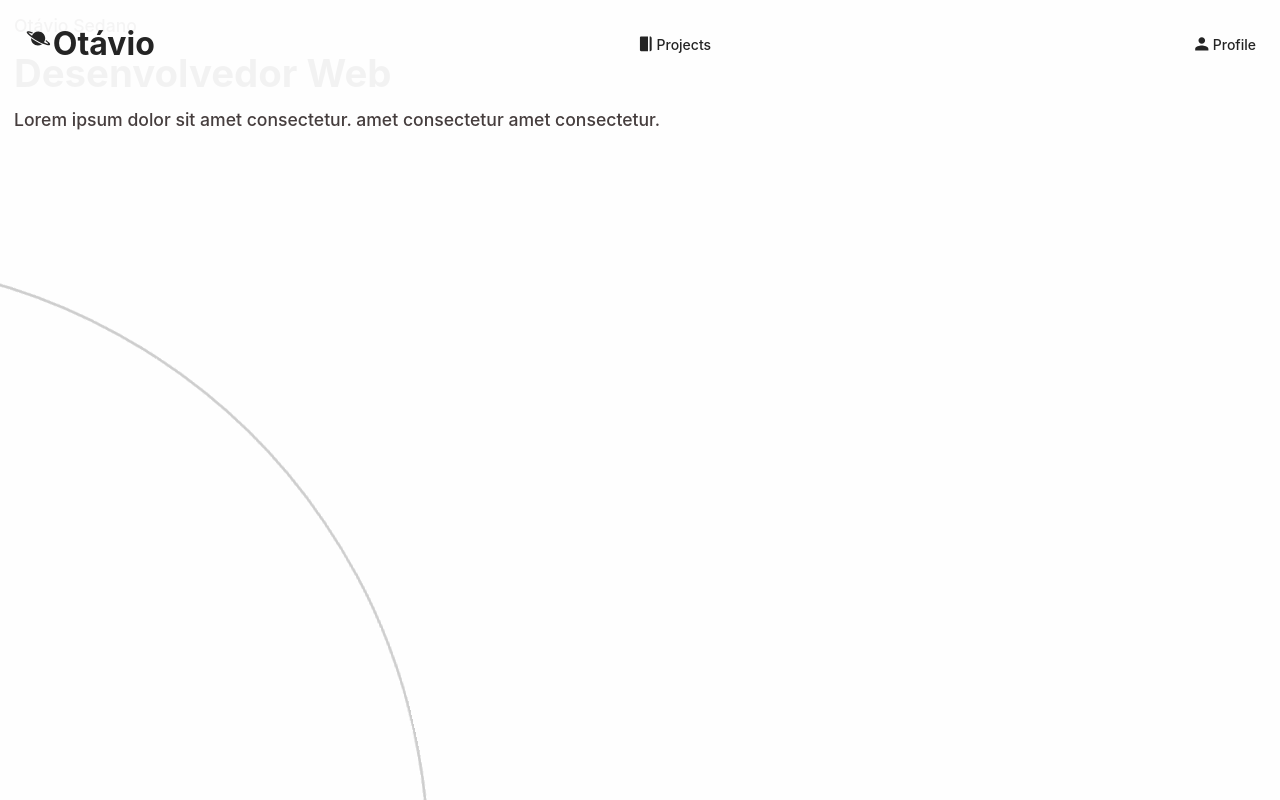
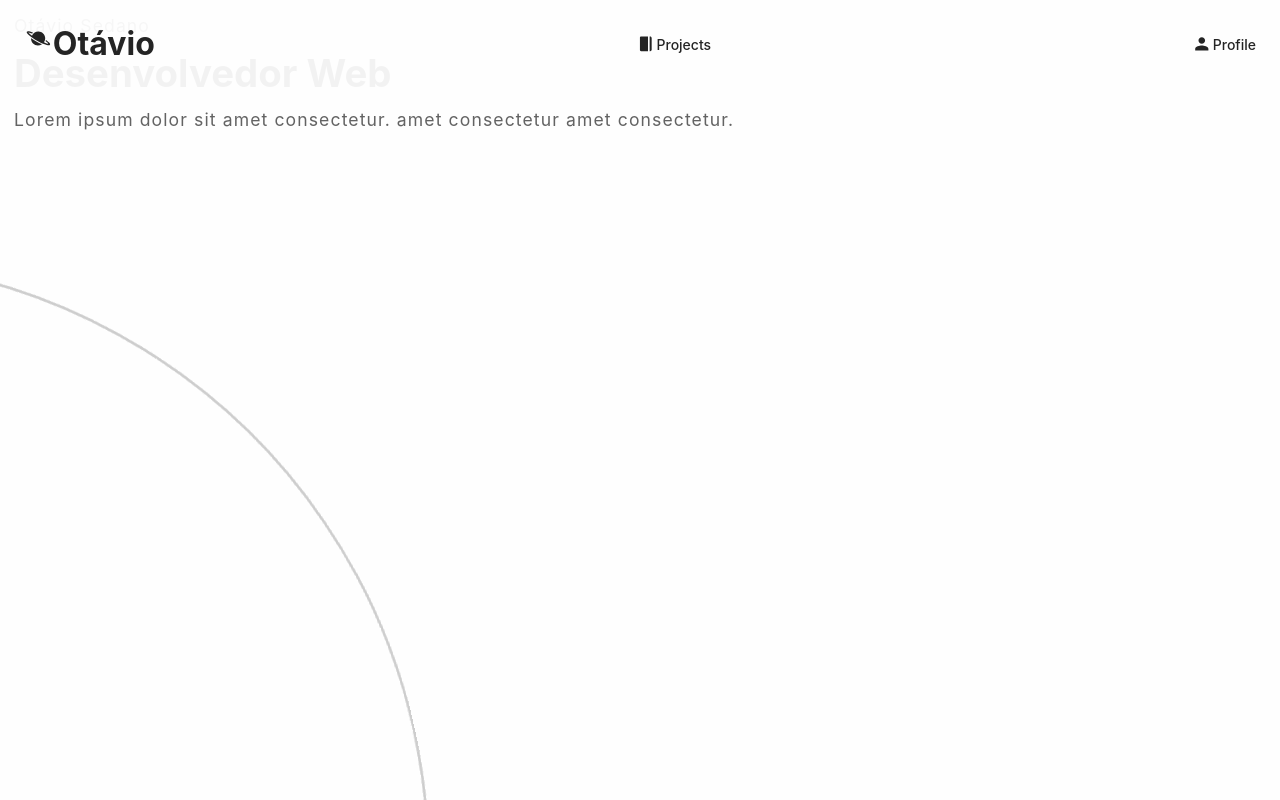
Before and after one commit to otaviusedano/Portifolio, a React (Vite) app: page / in a window 1280 px wide. Shown: the top 800 px of the page. Built offline with nearby package versions, Linux system fonts and the light colour scheme.

Commit message:
change: changes component sub-title

```diff
--- a/src/components/SubTitle/styles.scss
+++ b/src/components/SubTitle/styles.scss
@@ -1,5 +1,6 @@
 .sub-title {
   font-size: 1.1rem;
-  color: #463E3E;
-  font-weight: 500;
+  color: #636363;
+  font-weight: 400;
+  letter-spacing: 1.1px;
 }
```
